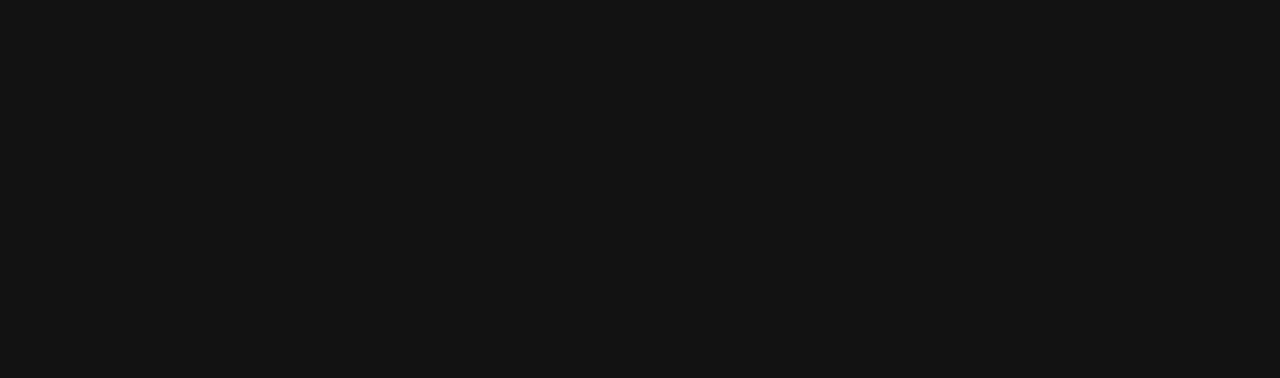
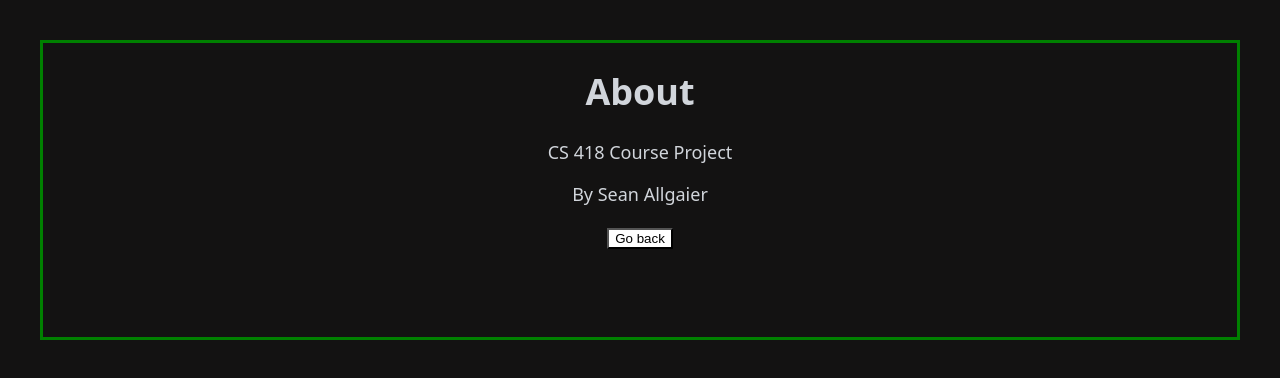
Before and after one commit to cssallg001/sallg001_cs418_course_project, a React (Vite) app in the folder client/: page /about in a window 1280 px wide. Before the commit this address had no page. Shown: the top 378 px of the page. Built offline with nearby package versions, Linux system fonts and the light colour scheme.

Commit message:
Updated menu buttons

```diff
--- a/client/src/App.jsx
+++ b/client/src/App.jsx
@@ -1,20 +1,24 @@
 import { Route, Routes } from "react-router-dom";
 import "./App.css";
 import Home from "./components/Home";
+import About from "./components/About";
 import Login from "./components/Login";
 import Dashboard from "./components/Dashboard";
 import Register from "./components/Register";
 import TwoFactorAuthentication from "./components/TwoFactorAuthentication";
+import ResetPassword from "./components/ResetPassword";
 function App() {
 
   return (
     <Routes>
     <Route path="/" element={<Home/>}/>
     <Route path="/home" element={<Home/>}/>
+    <Route path="/about" element={<About/>}/>
     <Route path="/login" element={<Login/>}/>
     <Route path="/dashboard" element={<Dashboard/>}/>
     <Route path="/register" element={<Register/>}/>
     <Route path="/authentication" element={<TwoFactorAuthentication/>}/>
+    <Route path="/resetPassword" element={<ResetPassword/>}/>
     </Routes>
   );
 }
--- /dev/null
+++ b/client/src/components/About.jsx
@@ -0,0 +1,32 @@
+import React, { useState } from 'react';
+import { useNavigate } from 'react-router-dom';
+import '../index.css';
+
+export default function Home () {
+    const navigate = useNavigate();
+
+    function handleBackPage() {
+        navigate('/home');
+    };
+
+    return (
+        <div className = "container">
+            <div className="Title">
+                <h1 className="text-center">About</h1>
+
+                <p>
+                    CS 418 Course Project
+                </p>
+                <p>
+                    By Sean Allgaier
+                </p>
+
+                <form onSubmit={handleBackPage}>
+                    <button type="submit" className="btn btn-createAccount">
+                        Go back
+                    </button>
+                </form>
+            </div>
+        </div>
+    );
+}
--- a/client/src/components/Dashboard.jsx
+++ b/client/src/components/Dashboard.jsx
@@ -31,6 +31,9 @@ export default function Dashboard () {
         }
     }, []);
 
+    function handleBackPage() {
+        navigate('/home');
+    };
 
     return (
         <div className = "dashboard-container">
@@ -46,11 +49,11 @@ export default function Dashboard () {
                 <div>
                     {userStateVal ? <p>Welcome back!</p> : <p>{firstName && <p>Hello, {firstName} {lastName}</p>}Welcome to your new dashboard!</p>}
                 </div>
-                <a href="/home">
-                    <div class="button large-wide-btn">
-                        Log out
-                    </div>
-                </a>
+            <form onSubmit={handleBackPage}>
+                <button type="submit" className="btn btn-createAccount">
+                    Go back
+                </button>
+            </form>
             </div>
         </div>
     );
--- a/client/src/components/Home.jsx
+++ b/client/src/components/Home.jsx
@@ -4,20 +4,38 @@ import '../index.css';
 
 export default function Home () {
     const navigate = useNavigate();
+
+    function handleLoginPage() {
+        navigate('/login');
+    };
+
+    function handleRegistrationPage() {
+        navigate('/register');
+    };
+
+    function handleAboutPage() {
+        navigate('/about');
+    };
+
     return (
-        <div class = "container">
+        <div className = "container">
             <div className="Title">
                 <h1 className="text-center">Home</h1>
-                <a href="/login">
-                    <div class="button large-btn">
+                <form onSubmit={handleLoginPage}>
+                    <button type="submit" className="btn btn-primary">
                         Login
-                    </div>
-                </a>
-                <a href="/register">
-                    <div class="button large-wide-btn">
-                        Create Account
-                    </div>
-                </a>
+                    </button>
+                </form>
+                <form onSubmit={handleRegistrationPage}>
+                    <button type="submit" className="btn btn-primary">
+                        Register
+                    </button>
+                </form>
+                <form onSubmit={handleAboutPage}>
+                    <button type="submit" className="btn btn-primary">
+                        About
+                    </button>
+                </form>
             </div>
         </div>
     );
--- a/client/src/components/Login.jsx
+++ b/client/src/components/Login.jsx
@@ -38,10 +38,10 @@ export default function Login () {
             // Check if login is successful
             if (data.data.length > 0) {
                 // If login is successful, redirect to the profile page
-                setUserStateVal(true);
+                setUserStateVal(1);
                 localStorage.setItem('storedUserData', JSON.stringify(data.user));
-                localStorage.setItem('storedUserStateVal',JSON.stringify(userStateVal));
-                localStorage.setItem('storedEmail',JSON.stringify(enteredEmail));
+                localStorage.setItem('storedUserStateVal', JSON.stringify(userStateVal));
+                localStorage.setItem('storedEmail', JSON.stringify(enteredEmail));
                 console.log("userStateVal = " + userStateVal);
                 navigate('/authentication');
             } else {
@@ -53,6 +53,10 @@ export default function Login () {
             console.error('Error during login:', error);
             setErrorMessage('Invalid Credentials. Please try again.');
         }
+    };
+
+    function handleBackPage() {
+        navigate('/home');
     };
 
     return (
@@ -84,11 +88,11 @@ export default function Login () {
                     Login
                 </button>
             </form>
-            <a href="/home">
-                <button type="createAccount" className="btn btn-createAccount">
+            <form onSubmit={handleBackPage}>
+                <button type="submit" className="btn btn-createAccount">
                     Go back
                 </button>
-            </a>
+            </form>
         </div>
     );
 };
--- a/client/src/components/Register.jsx
+++ b/client/src/components/Register.jsx
@@ -31,18 +31,12 @@ export default function Register () {
         e.preventDefault();
 
         try {
-
-
             if (enteredPassword1 !== enteredPassword2)
             {
                 setErrVal(0);
                 throw new Error('Error: Passwords dddo not match');
             } else {
-
-
                 setConfirmedPassword(enteredPassword1);
-
-
                 const formBody=JSON.stringify({
                     email:enteredEmail,
                     password:confirmedPassword,
@@ -70,7 +64,7 @@ export default function Register () {
                 // Check if Registration is successful
                 if (data.message === 'Account successfully registered') {
                     // If registration is successful, redirect to the profile page
-                    setUserStateVal(false);
+                    setUserStateVal(0);
                     localStorage.setItem('storedUserData', JSON.stringify(data.user));
                     localStorage.setItem('storedFirstName', enteredFirstName);
                     localStorage.setItem('storedLastName', enteredLastName);
@@ -92,6 +86,10 @@ export default function Register () {
                 setErrorMessage('Error: Email already in use. Please try again.');
             }
         }
+    };
+
+    function handleBackPage() {
+        navigate('/home');
     };
 
     return (
@@ -149,15 +147,17 @@ export default function Register () {
                     />
                 </div>
                 {errorMessage && <p className="text-danger">{errorMessage}</p>}
+            </form>
+            <form onSubmit={handleRegister}>
                 <button type="submit" className="btn btn-primary">
                     Register
                 </button>
             </form>
-            <a href="/home">
-                <button type="createAccount" className="btn btn-createAccount">
+            <form onSubmit={handleBackPage}>
+                <button type="submit" className="btn btn-createAccount">
                     Go back
                 </button>
-            </a>
+            </form>
         </div>
     );
 };
--- /dev/null
+++ b/client/src/components/ResetPassword.jsx
@@ -0,0 +1,25 @@
+import React, { useState } from 'react';
+import { useNavigate } from 'react-router-dom';
+import '../index.css';
+
+export default function Home () {
+    const navigate = useNavigate();
+
+
+
+    function handleBackPage() {
+        navigate('/home');
+    };
+    return (
+        <div className = "container">
+            <div className="Title">
+                <h1 className="text-center">Reset Password</h1>
+                <form onSubmit={handleBackPage}>
+                    <button type="submit" className="btn btn-createAccount">
+                        Go back
+                    </button>
+                </form>
+            </div>
+        </div>
+    );
+}
--- a/client/src/components/TwoFactorAuthentication.jsx
+++ b/client/src/components/TwoFactorAuthentication.jsx
@@ -34,6 +34,25 @@ export default function TwoFactorAuthentication () {
         }
     };
 
+    /*
+        userStateVal:
+            0 = Return to registration page
+            1 = Return to login page OR Resetting password via login page
+            2 = Resetting password via Dashboard
+    */
+
+    function handleBackPage() {
+        if(userStateVal === 0) {
+            navigate('/register');
+        } else if (userStateVal === 1) {
+            navigate('/login');
+        } else if (userStateVal === 2) {
+            navigate('/dashboard')
+        } else {
+            navigate('/home');
+        }
+    };
+
 
     return (
         <div className="container mt-5">
@@ -54,11 +73,13 @@ export default function TwoFactorAuthentication () {
                     Submit
                 </button>
             </form>
-            <a href="/home">
-                <button type="createAccount" className="btn btn-createAccount">
+
+
+            <form onSubmit={handleBackPage}>
+                <button type="submit" className="btn btn-createAccount">
                     Go back
                 </button>
-            </a>
+            </form>
         </div>
     );
 };
```
